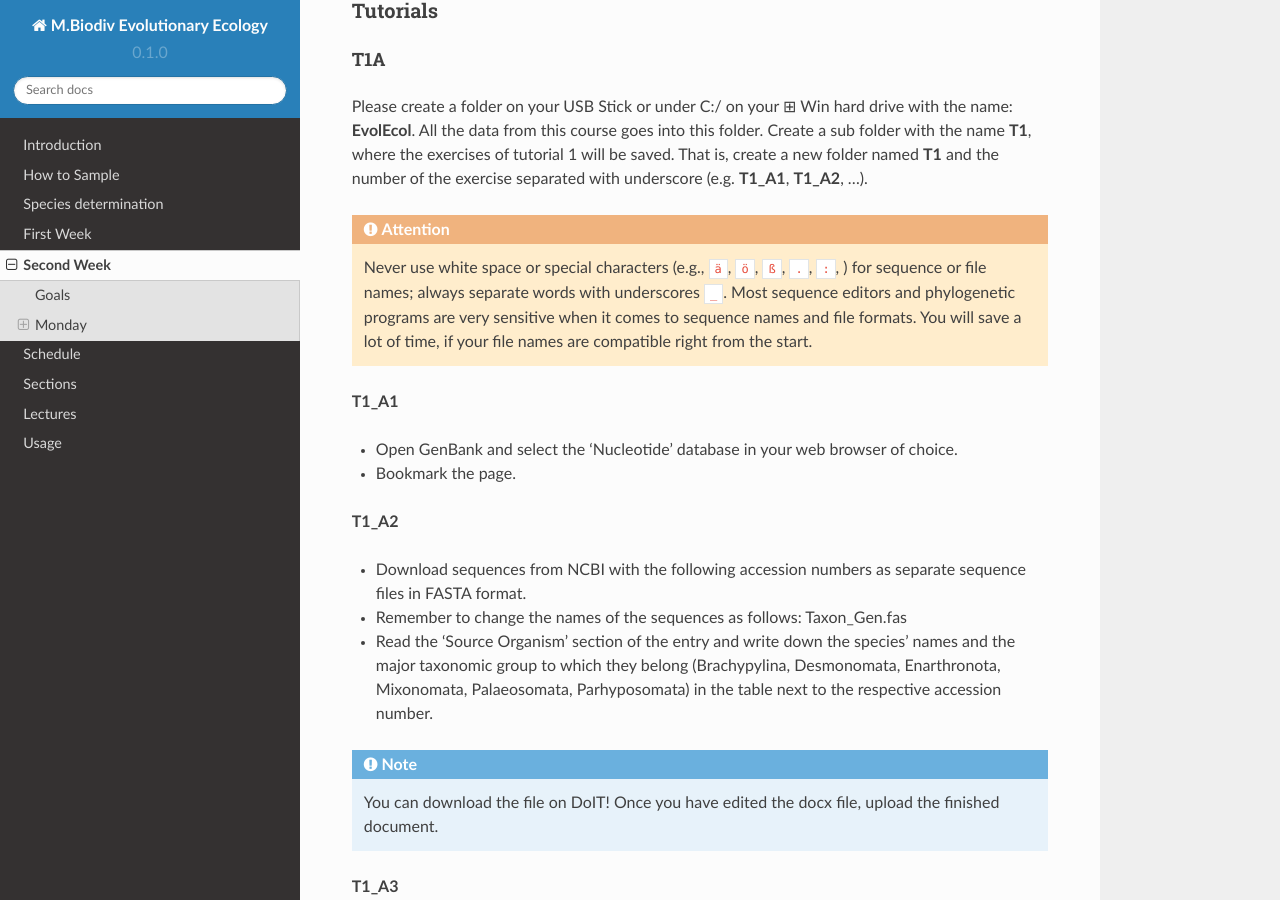
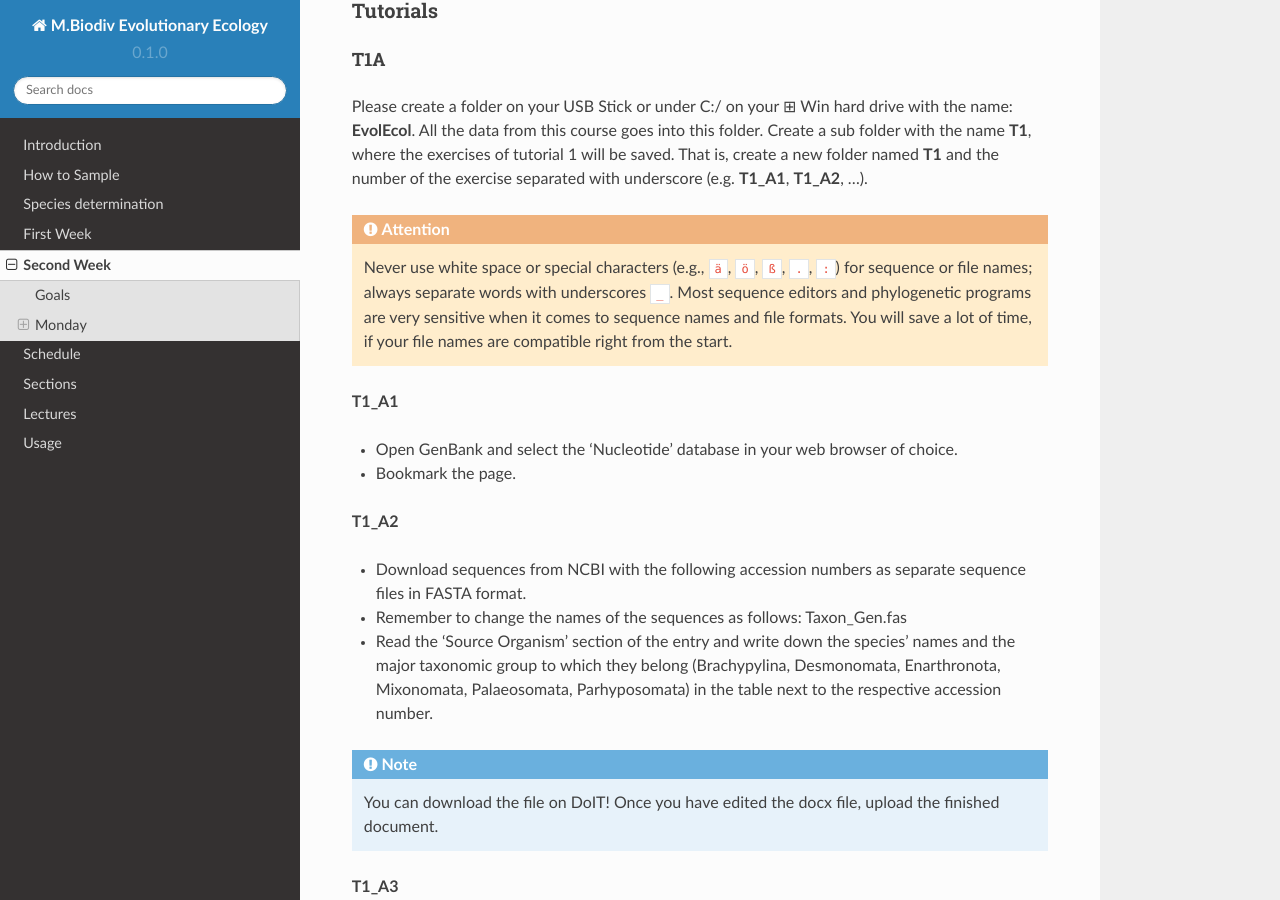
Before and after one commit to bheimbu/evolutionary_ecology, a Sphinx documentation site: the page built from docs/source/second_week.rst, in a window 1280 px wide and 900 px high, scrolled down 2863 px. Built offline with Sphinx 7.4.7 and the Read the Docs theme 2.0.0, drawn with Linux system fonts in a browser that asks for light colours.

```diff
--- a/docs/source/second_week.rst
+++ b/docs/source/second_week.rst
@@ -65,7 +65,7 @@ Task 2
 .. attention::
   Remember to name the consensus sequence correctly:
 
-  - Running sample number (e.g. ``01``, ``02``, ...)
+  - Running sample number (e.g. ``01``, ``02``)
   - Genus and species name (e.g. ``01_Acrogalumna_longisetosa``)
   - Gene of interest (e.g. ``01_Acrogalumna_longisetosa_18S``)
   - Your initials (e.g. ``01_Acrogalumna_longisetosa_18S_IS``)
@@ -111,7 +111,7 @@ T1A
 Please create a folder on your USB Stick or under C:/ on your ⊞ Win hard drive with the name: **EvolEcol**. All the data from this course goes into this folder. Create a sub folder with the name **T1**, where the exercises of tutorial 1 will be saved. That is, create a new folder named **T1** and the number of the exercise separated with underscore (e.g. **T1_A1**, **T1_A2**, ...).
 
 .. attention::
-  Never use white space or special characters (e.g., ``ä``, ``ö``, ``ß``, ``.``, ``:``, ) for sequence or file names; always separate words with underscores ``_``. Most sequence editors and phylogenetic programs are very sensitive when it comes to sequence names and file formats. You will save a lot of time, if your file names are compatible right from the start.
+  Never use white space or special characters (e.g., ``ä``, ``ö``, ``ß``, ``.``, ``:``) for sequence or file names; always separate words with underscores ``_``. Most sequence editors and phylogenetic programs are very sensitive when it comes to sequence names and file formats. You will save a lot of time, if your file names are compatible right from the start.
 
 **T1_A1**
 
```
